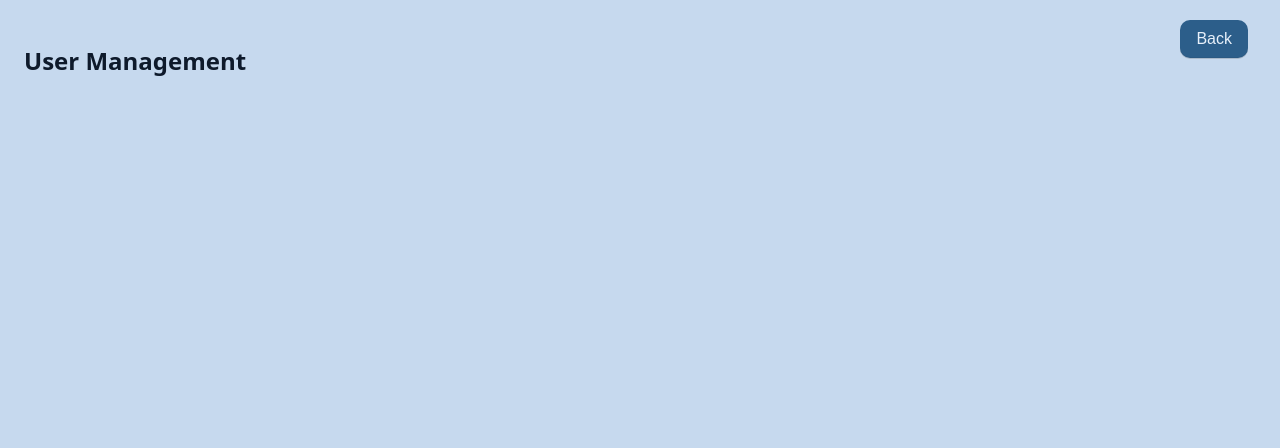
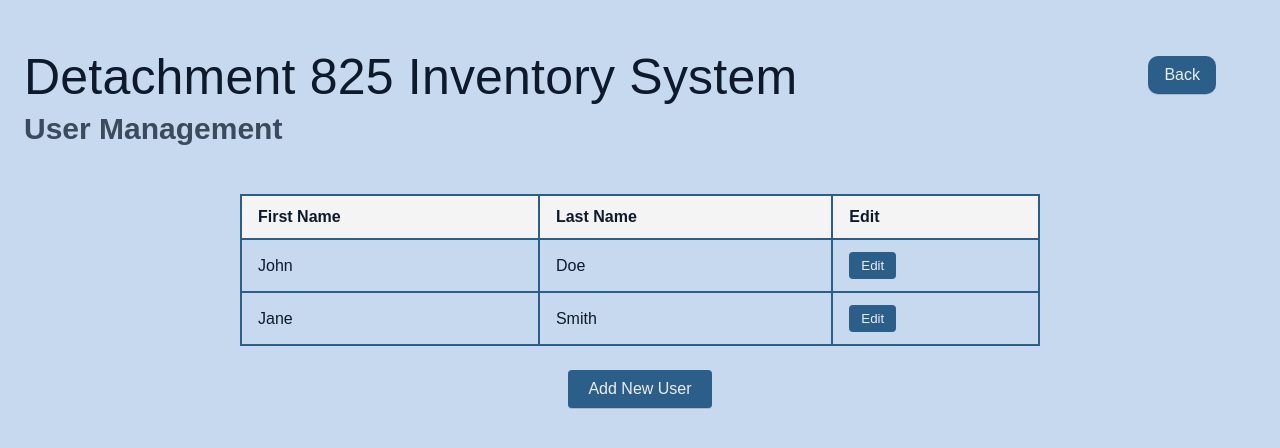
Before and after one commit to fatimacamci/inventorySystem, a React (Vite) app: page /admin/user-management in a window 1280 px wide. Shown: the top 448 px of the page. Built offline with nearby package versions, Linux system fonts and the light colour scheme.

Commit message:
user management

```diff
--- a/src/pages/UserManagement.tsx
+++ b/src/pages/UserManagement.tsx
@@ -1,16 +1,143 @@
 import { useNavigate } from "react-router-dom"
+import { useState } from "react"
+
+interface User {
+    id: number
+    firstName: string
+    lastName: string
+}
+
 export default function UserManagement() {
     const navigate = useNavigate()
+    const [users, setUsers] = useState<User[]>( [
+        {id : 1, firstName: "John", lastName : "Doe"},
+        { id : 2, firstName: "Jane", lastName : "Smith"}
+    ])
+
+    const [showPopup, setShowPopup] = useState(false)
+    const [showEditPopup, setShowEditPopup] = useState(false)
+
+    const [newUser, setNewUser] = useState({ firstName: "", lastName: "" })
+    const [editUser, setEditUser] = useState<User | null>(null)
+
+    const addUser = () => {
+        if(!newUser.firstName || !newUser.lastName)  return
+        setUsers([...users, { id : Date.now(), ...newUser}])
+        setNewUser({firstName: "", lastName: ""})
+        setShowPopup(false)
+    }
+
+    const handleEditUser = (id: number) => {
+        const user = users.find(u => u.id === id)
+        if (!user) return
+        setEditUser({ ...user })       // fill popup with current values
+        setShowEditPopup(true)
+    }
+
+    const saveEditedUser = () => {
+        if (!editUser) return
+        setUsers(users.map(u => (u.id === editUser.id ? editUser : u)))
+        setShowEditPopup(false)
+        setEditUser(null)
+    }
+
     return (
-        <main style={{ padding: 24 }}>
-            <h2>User Management</h2>
-            {/* TODO: build user management UI */}
-            <button
-                className="uh-navigate-btn ah-logout"
-                onClick={() => navigate("/admin/")}
-            >
-                Back
-            </button>
-        </main>
-    )
+
+        <div className="um-wrapper">
+      <header className="uh-header um-header">
+  <div className="um-header-left">
+    <h1 className="uh-title">Detachment 825 Inventory System</h1>
+    <h2 className="um-subtitle">User Management</h2>
+  </div>
+
+  <button className="uh-navigate-btn ah-logout um-back-btn" onClick={() => navigate("/admin/")}>
+    Back
+  </button>
+</header>
+
+
+      <main className="um-main">
+        <div className="um-table-container">
+          <table className="um-table">
+            <thead>
+              <tr>
+                <th>First Name</th>
+                <th>Last Name</th>
+                <th>Edit</th>
+              </tr>
+            </thead>
+            <tbody>
+              {users.map((user) => (
+                <tr key={user.id}>
+                  <td>{user.firstName}</td>
+                  <td>{user.lastName}</td>
+                  <td>
+                    <button className="um-edit-btn" onClick={() => handleEditUser(user.id)}>
+                      Edit
+                    </button>
+                  </td>
+                </tr>
+              ))}
+            </tbody>
+          </table>
+
+          <button className="uh-navigate-btn um-add-btn" onClick={() => setShowPopup(true)}>
+            Add New User
+          </button>
+        </div>
+      </main>
+
+      {/* Add User Popup */}
+      {showPopup && (
+        <div className="um-popup">
+          <h3>Add New User</h3>
+          <label>
+            First Name:
+            <input
+              value={newUser.firstName}
+              onChange={(e) => setNewUser({ ...newUser, firstName: e.target.value })}
+            />
+          </label>
+          <label>
+            Last Name:
+            <input
+              value={newUser.lastName}
+              onChange={(e) => setNewUser({ ...newUser, lastName: e.target.value })}
+            />
+          </label>
+          <div className="um-popup-buttons">
+            <button onClick={addUser}>Add</button>
+            <button onClick={() => setShowPopup(false)}>Cancel</button>
+          </div>
+        </div>
+      )}
+      {/* Edit User Popup */}
+            {showEditPopup && editUser && (
+                <div className="um-popup">
+                    <h3>Edit User</h3>
+
+                    <label>
+                        First Name:
+                        <input
+                            value={editUser.firstName}
+                            onChange={(e) => setEditUser({ ...editUser, firstName: e.target.value })}
+                        />
+                    </label>
+
+                    <label>
+                        Last Name:
+                        <input
+                            value={editUser.lastName}
+                            onChange={(e) => setEditUser({ ...editUser, lastName: e.target.value })}
+                        />
+                    </label>
+
+                    <div className="um-popup-buttons">
+                        <button onClick={saveEditedUser}>Save</button>
+                        <button onClick={() => setShowEditPopup(false)}>Cancel</button>
+                    </div>
+                </div>
+            )}
+    </div>
+  )
 }
--- a/src/styles.css
+++ b/src/styles.css
@@ -344,13 +344,35 @@ body {
 
 .uh-title {
   margin: 0;
-  font-weight: 600;
-  font-size: clamp(28px, 4vw, 54px); /* match .ah-title */
+  font-weight: 500;
+  font-size: clamp(28px, 4vw, 50px); /* match .ah-title */
   letter-spacing: 0.2px;
+  text-align: left;                  /* optional: cleaner alignment */
 }
 
 .um-subtitle {
   margin: 6px 0 0 0;
-  font-size: clamp(16px, 2vw, 24px);
+  font-size: clamp(30px, 2vw, 30px);
   color: var(--muted-ink);
 }
+
+.um-header {
+  display: flex;
+  justify-content: space-between;
+  align-items: center;
+  padding: 24px;
+  width: 100%;
+}
+
+.um-header-left {
+  flex: 1;
+  display: flex;
+  flex-direction: column;
+}
+
+.um-header .uh-navigate-btn {
+  position: static !important;
+  margin-left: auto;
+  margin-right: 40px;
+  margin-top: -45px; /* adjust this number */
+}
```
